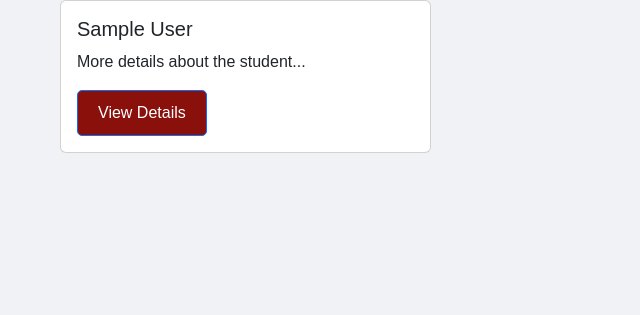
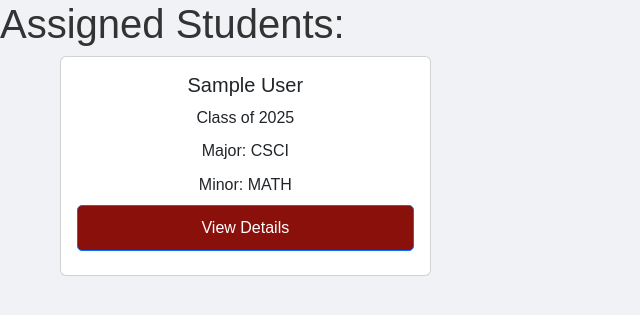
Before and after one commit to shipmaal/swe-django-deployment, a Django app: page /admin-dashboard/ in a window 1280 px wide. Shown: the part 114-429 px from the top of the page, without its empty margins (0-640 px from the left). Run offline with Django 5.2, Linux system fonts and the light colour scheme; a user stored in the database is signed in; tables that the repository leaves empty hold one stand-in row (values such as "Sample post"); some libraries are stand-ins or nearby versions.

Commit message:
iasjdoiasjoidj

```diff
--- a/student_planner/planner/templates/planner/admin_dashboard.html
+++ b/student_planner/planner/templates/planner/admin_dashboard.html
@@ -5,13 +5,27 @@
 {% bootstrap_javascript %}
 <!DOCTYPE html>
 <html lang="en">
-  <head>
+<head>
     <meta charset="UTF-8" />
     <meta name="viewport" content="width=device-width, initial-scale=1.0" />
     <title>Admin Dashboard</title>
     <link rel="stylesheet" href="{% static 'css/landing_student.css' %}">
     <script src="https://code.jquery.com/jquery-3.3.1.slim.min.js" integrity="sha384-q8i/X+965DzO0rT7abK41JStQIAqVgRVzpbzo5smXKp4YfRvH+8abtTE1Pi6jizo" crossorigin="anonymous"></script>
-  </head>
+    <style>
+        .card-body {
+            text-align: center; /* Centers the text in the card body */
+        }
+        .card-title,
+        .card-text {
+            margin-bottom: 0.5rem; /* Adds spacing between title and text */
+        }
+        .btn {
+            display: block; /* Sets the button to block to take full width */
+            margin: 0.5rem auto; /* Centers the button */
+        }
+        /* Add any additional styles here */
+    </style>
+</head>
   <body>
     <header class="main-header">
       <div class="header-container">
@@ -35,6 +49,7 @@
     </header>
 
     <main>
+      <h1>Assigned Students: </h1>
       <div class="container">
           <div class="row">
             {% for student in students %}
@@ -42,7 +57,9 @@
                 <div class="card">
                     <div class="card-body">
                         <h5 class="card-title">{{ student.first_name }} {{ student.last_name }}</h5>
-                        <p class="card-text">More details about the student...</p>
+                        <p class="card-text">Class of 2025</p>
+                        <p class="card-text">Major: CSCI</p>
+                        <p class="card-text">Minor: MATH</p>
                         <a href="{% url 'student_detail' student.eagle_id %}" class="btn btn-primary">View Details</a>
                     </div>
                 </div>
```
